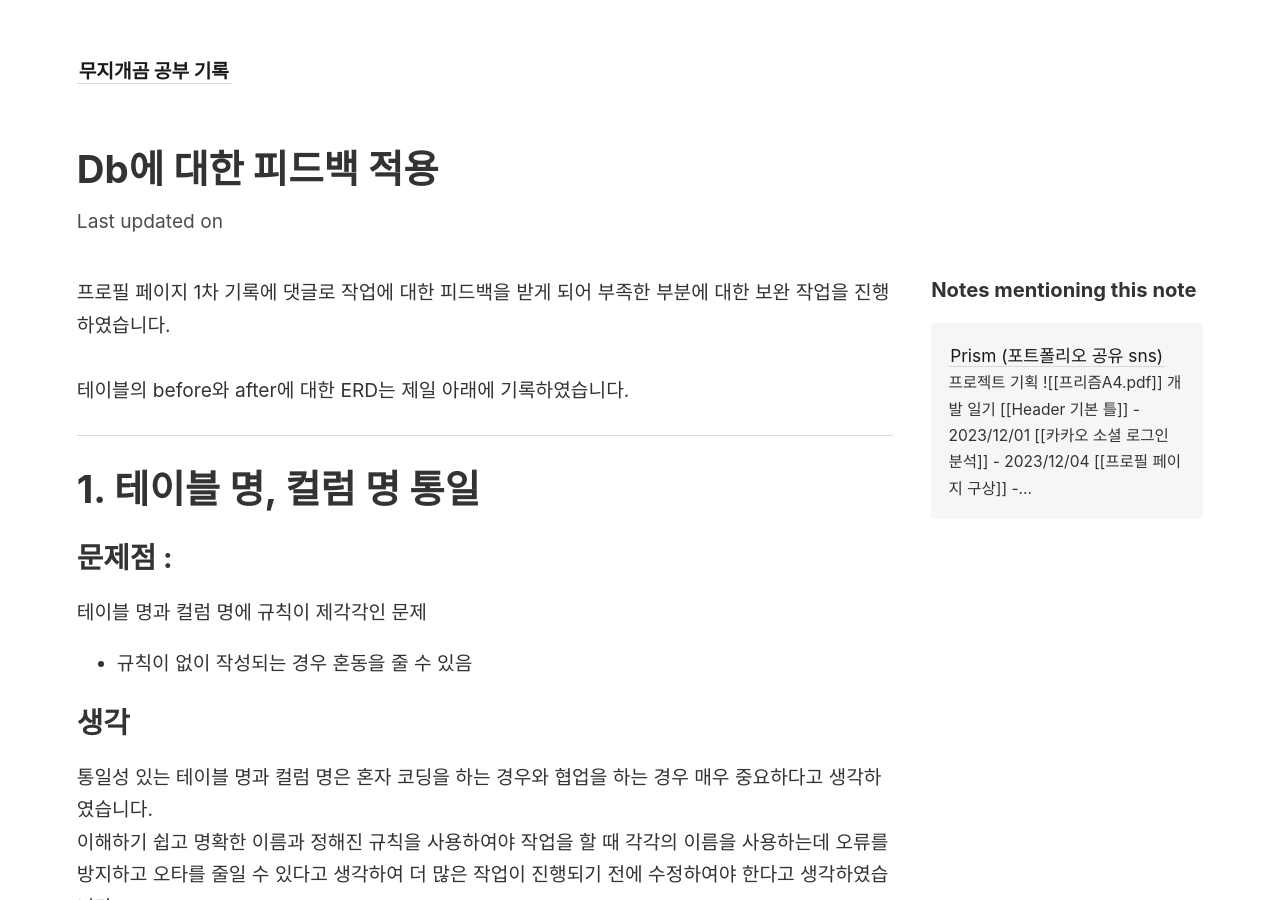
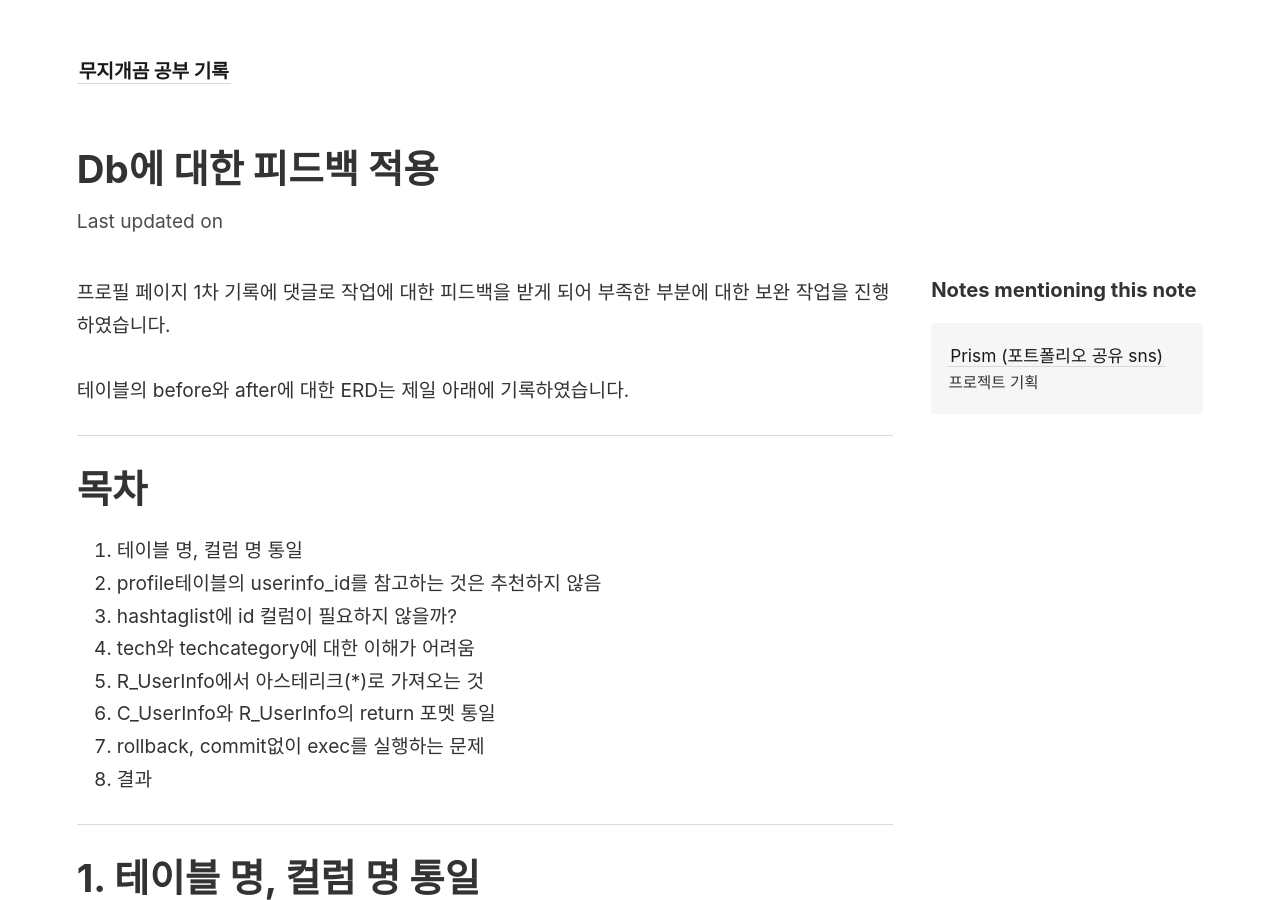
Before and after one commit to rainbow96bear/Obsidian, a Jekyll site: the page built from _notes/Prism/개발 일기/DB에 대한 피드백 적용.md, in a window 1280 px wide and 900 px high. Built offline with Jekyll 4.4.1, drawn with Linux system fonts in a browser that asks for light colours; some of the changed text lies outside the part shown.

Commit message:
PDF 오류 수정

```diff
--- a/_notes/Prism/개발 일기/DB에 대한 피드백 적용.md
+++ b/_notes/Prism/개발 일기/DB에 대한 피드백 적용.md
@@ -1,6 +1,18 @@
 프로필 페이지 1차 기록에 댓글로 작업에 대한 피드백을 받게 되어 부족한 부분에 대한 보완 작업을 진행하였습니다.
 <br>
 테이블의 before와 after에 대한 ERD는 제일 아래에 기록하였습니다.
+
+-----
+
+# 목차
+1. 테이블 명, 컬럼 명 통일
+2. profile테이블의 userinfo_id를 참고하는 것은 추천하지 않음
+3. hashtaglist에 id 컬럼이 필요하지 않을까?
+4. tech와 techcategory에 대한 이해가 어려움
+5. R_UserInfo에서 아스테리크(*)로 가져오는 것
+6. C_UserInfo와 R_UserInfo의 return 포멧 통일
+7. rollback, commit없이 exec를 실행하는 문제
+8. 결과
 
 -----
 
```
Also changed, not shown: other parts of _notes/Prism/개발 일기/DB에 대한 피드백 적용.md (+1 -1 lines), _notes/Prism/Prism (포트폴리오 공유 SNS).md (+3 -1 lines).
